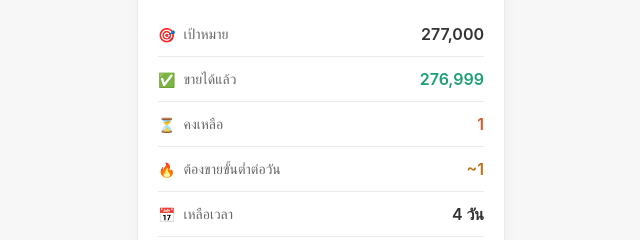
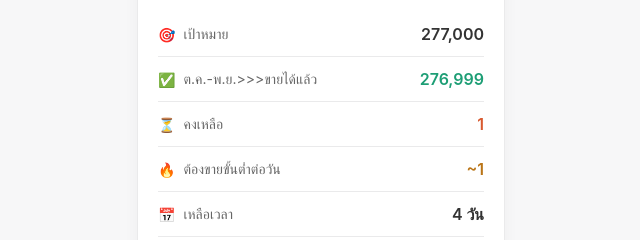
Before and after one commit to aungnk/Kpi-Sale, a plain HTML site: page index.html in a window 1280 px wide. Shown: the part 562-802 px from the top of the page, 319-959 px from the left. Drawn offline with Linux system fonts and the light colour scheme.

Commit message:
Update index.html

```diff
--- a/index.html
+++ b/index.html
@@ -185,7 +185,7 @@
       <div id="r-target" class="result-val" style="color:var(--color-text-primary, #333)">0</div>
     </div>
     <div class="result-row">
-      <div class="result-label"><span>✅</span> ขายได้แล้ว</div>
+      <div class="result-label"><span>✅</span> ต.ค.-พ.ย.>>>ขายได้แล้ว</div>
       <div id="r-sold" class="result-val" style="color:#1D9E75">0</div>
     </div>
     <div class="result-row">
```
